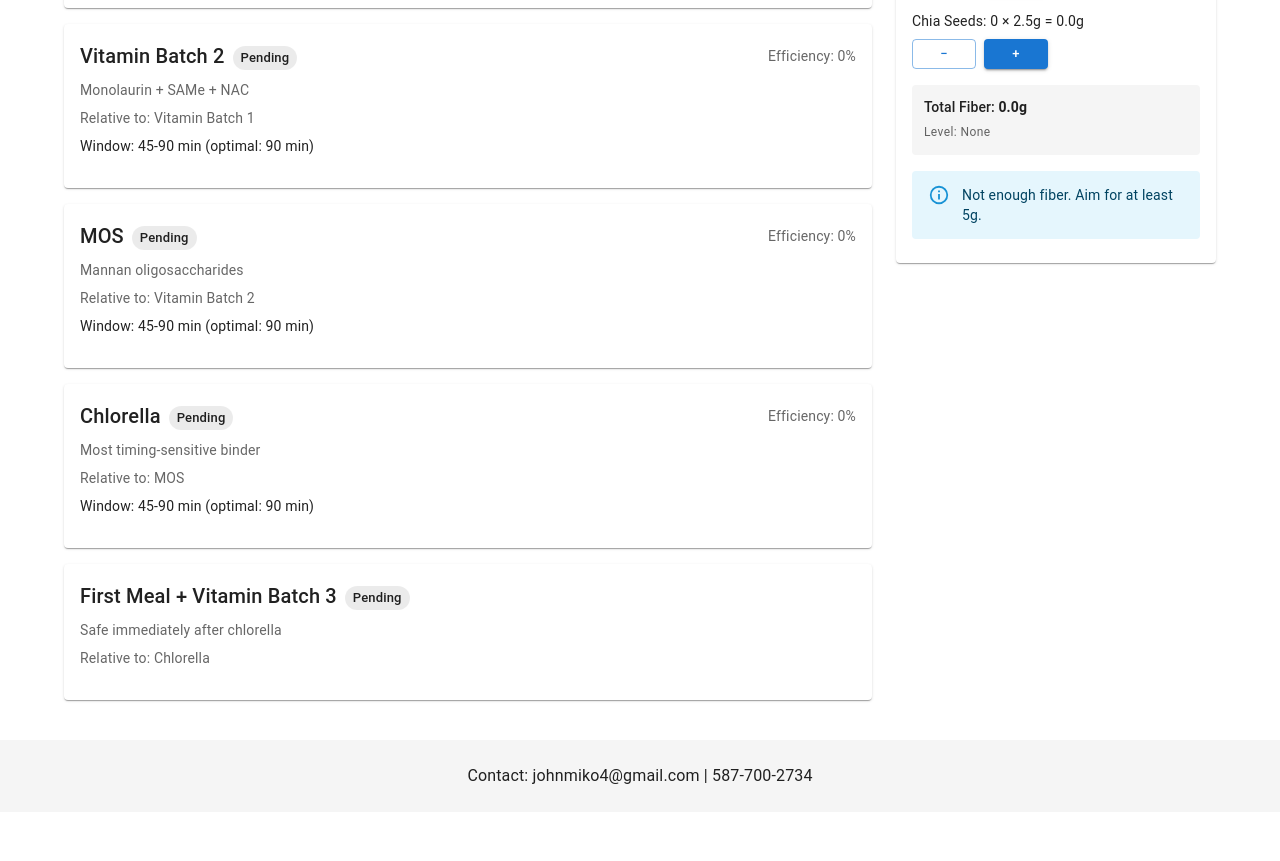
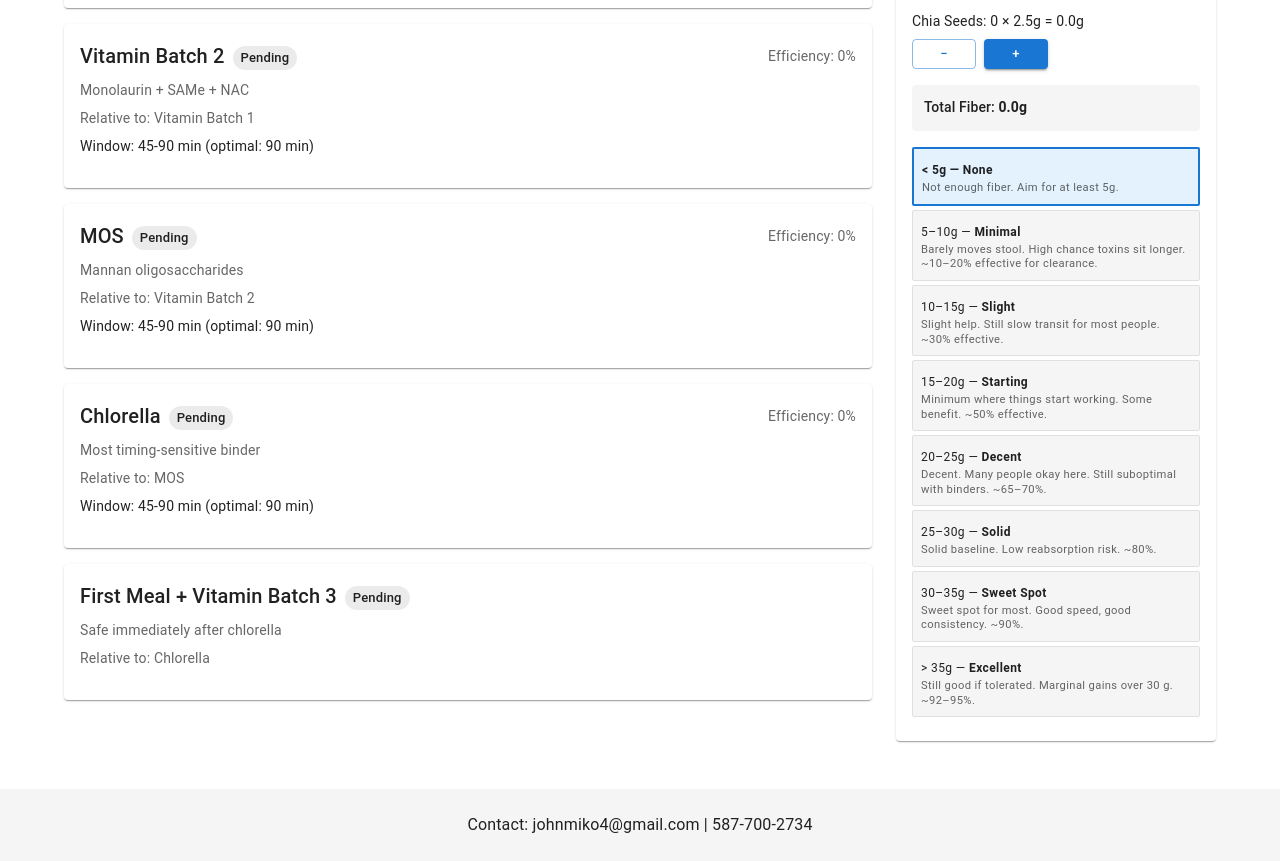
Before and after one commit to johnmiko/portfolio, a React (Vite) app: page /alarm in a window 1280 px wide. Shown: the part 380-1241 px from the top of the page. Before the commit the page ends 1192 px from the top, so only its background shows below. Built offline with nearby package versions, Linux system fonts and the light colour scheme.

Commit message:
make present job calc dynamic, always show fibre range. stop tracking to do

```diff
--- a/src/components/Alarm.tsx
+++ b/src/components/Alarm.tsx
@@ -776,16 +776,43 @@ const getEfficiency = (med: Medication, elapsed: number): number => {
                 <Typography variant="subtitle2">
                   Total Fiber: <strong>{totalFiber.toFixed(1)}g</strong>
                 </Typography>
-                <Typography variant="caption" color="text.secondary">
-                  Level: {fiberInfo.level}
-                </Typography>
               </Box>
 
-              <Alert severity="info">
-                <Typography variant="body2">
-                  {fiberInfo.description}
-                </Typography>
-              </Alert>
+              {/* All fiber effectiveness levels */}
+              <Box sx={{ display: 'flex', flexDirection: 'column', gap: 0.5 }}>
+                {[
+                  { range: '< 5g', level: 'None', description: 'Not enough fiber. Aim for at least 5g.' },
+                  { range: '5–10g', level: 'Minimal', description: 'Barely moves stool. High chance toxins sit longer. ~10–20% effective for clearance.' },
+                  { range: '10–15g', level: 'Slight', description: 'Slight help. Still slow transit for most people. ~30% effective.' },
+                  { range: '15–20g', level: 'Starting', description: 'Minimum where things start working. Some benefit. ~50% effective.' },
+                  { range: '20–25g', level: 'Decent', description: 'Decent. Many people okay here. Still suboptimal with binders. ~65–70%.' },
+                  { range: '25–30g', level: 'Solid', description: 'Solid baseline. Low reabsorption risk. ~80%.' },
+                  { range: '30–35g', level: 'Sweet Spot', description: 'Sweet spot for most. Good speed, good consistency. ~90%.' },
+                  { range: '> 35g', level: 'Excellent', description: 'Still good if tolerated. Marginal gains over 30 g. ~92–95%.' },
+                ].map((item, idx) => {
+                  const isCurrentLevel = fiberInfo.level === item.level;
+                  return (
+                    <Box
+                      key={idx}
+                      sx={{
+                        p: 1,
+                        backgroundColor: isCurrentLevel ? '#e3f2fd' : '#f5f5f5',
+                        border: isCurrentLevel ? '2px solid #1976d2' : '1px solid #e0e0e0',
+                        borderRadius: 0.5,
+                        cursor: 'default',
+                        transition: 'all 0.2s ease',
+                      }}
+                    >
+                      <Typography variant="caption" sx={{ fontWeight: isCurrentLevel ? 'bold' : 'normal' }}>
+                        {item.range} — <strong>{item.level}</strong>
+                      </Typography>
+                      <Typography variant="caption" display="block" color="text.secondary" sx={{ fontSize: '0.7rem', lineHeight: 1.3 }}>
+                        {item.description}
+                      </Typography>
+                    </Box>
+                  );
+                })}
+              </Box>
             </CardContent>
           </Card>
         </Box>
--- a/src/components/Resume.tsx
+++ b/src/components/Resume.tsx
@@ -15,6 +15,25 @@ import {
 } from '@mui/material';
 import type { SelectChangeEvent } from '@mui/material';
 import ExpandMoreIcon from '@mui/icons-material/ExpandMore';
+
+const calculateMonthsDuration = (startDate: Date): string => {
+  const now = new Date();
+  let months = (now.getFullYear() - startDate.getFullYear()) * 12;
+  months += now.getMonth() - startDate.getMonth();
+
+  // Adjust if we haven't reached the anniversary date this month
+  if (now.getDate() < startDate.getDate()) {
+    months--;
+  }
+
+  const years = Math.floor(months / 12);
+  const remainingMonths = months % 12;
+
+  if (years > 0) {
+    return `${years} year${years > 1 ? 's' : ''} ${remainingMonths} month${remainingMonths !== 1 ? 's' : ''}`;
+  }
+  return `${months} month${months !== 1 ? 's' : ''}`;
+};
 
 const Resume: React.FC = () => {
   const [fontFamily, setFontFamily] = useState('Arial');
@@ -66,7 +85,7 @@ const Resume: React.FC = () => {
           <Typography variant="h6">Senior Test Engineer - SMART Technologies</Typography>
         </AccordionSummary>
         <AccordionDetails>
-          <Typography variant="body2" color="text.secondary">2025 – Present (6 months)</Typography>
+          <Typography variant="body2" color="text.secondary">2025 – Present ({calculateMonthsDuration(new Date(2025, 0, 1))})</Typography>
           <ul>
             <li>Test lead on smartboard mini project, ensuring all critical bugs are resolved by release date.</li>
             <li>Automating interoperability tests and room control tests using Python.</li>
```
Also changed, not shown: to do.txt (deleted).
